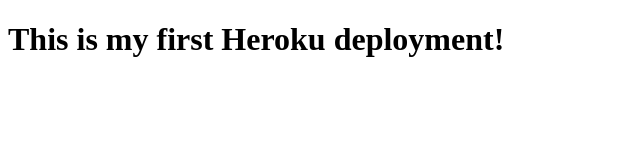
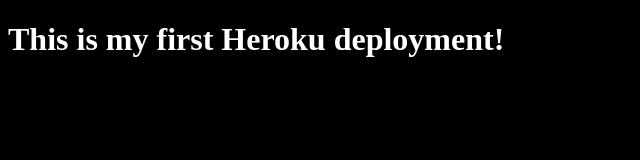
Before and after one commit to LucyDykhouse/deployment-demo, a plain HTML site: page client/index.html in a window 1280 px wide. Shown: the whole page, without its empty margins (0-640 px from the left). Drawn offline with Linux system fonts and the light colour scheme.

Commit message:
Added css

```diff
--- a/client/index.html
+++ b/client/index.html
@@ -5,6 +5,7 @@
   <meta http-equiv="X-UA-Compatible" content="IE=edge">
   <meta name="viewport" content="width=device-width, initial-scale=1.0">
   <title>First Heroku Deployment</title>
+  <link rel='stylesheet' href='styles.css'/>
 </head>
 <body>
   <h1>This is my first Heroku deployment!</h1>
--- /dev/null
+++ b/client/styles.css
@@ -0,0 +1,4 @@
+body {
+    background: black;
+    color: white;
+}
```
